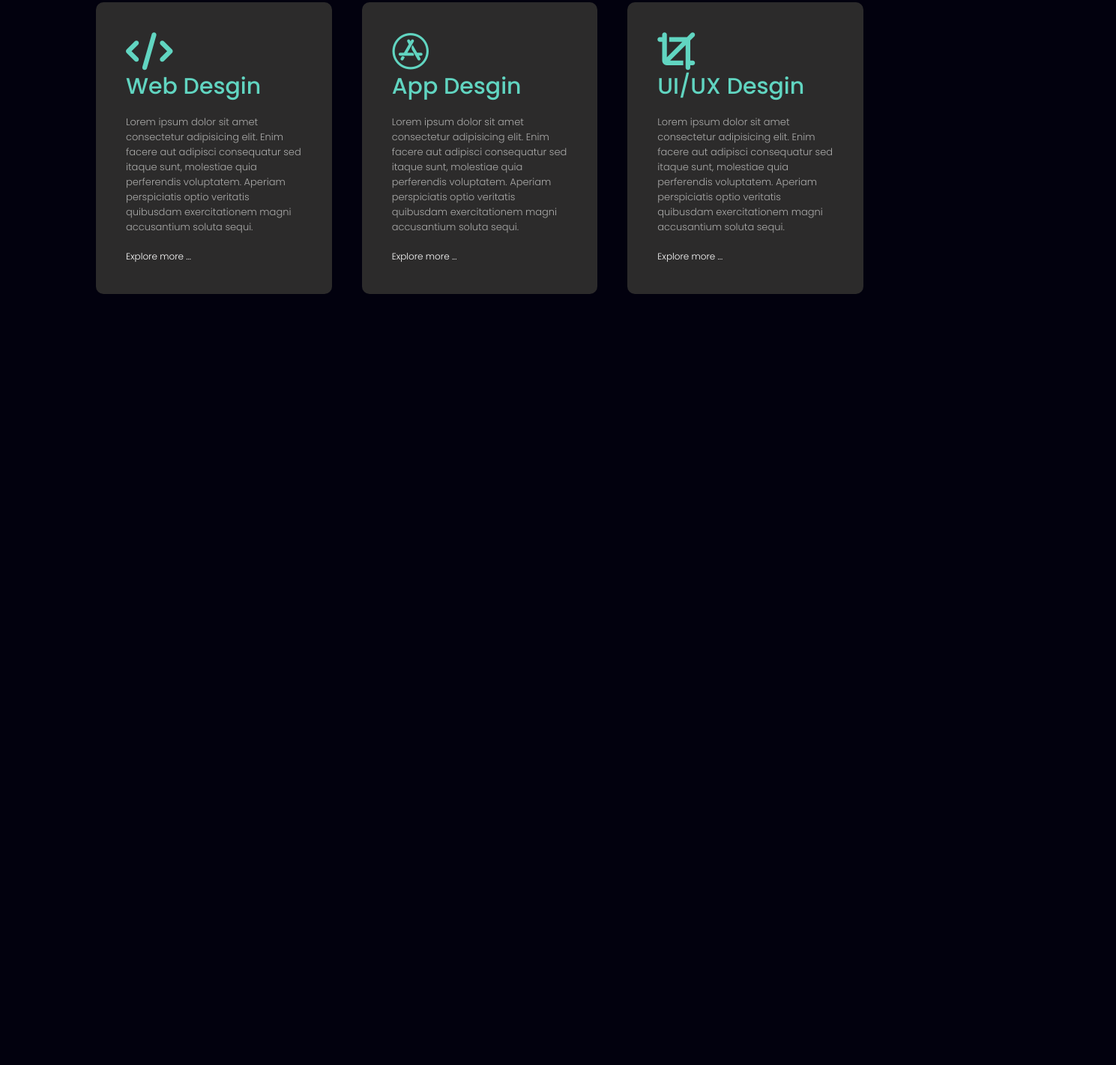
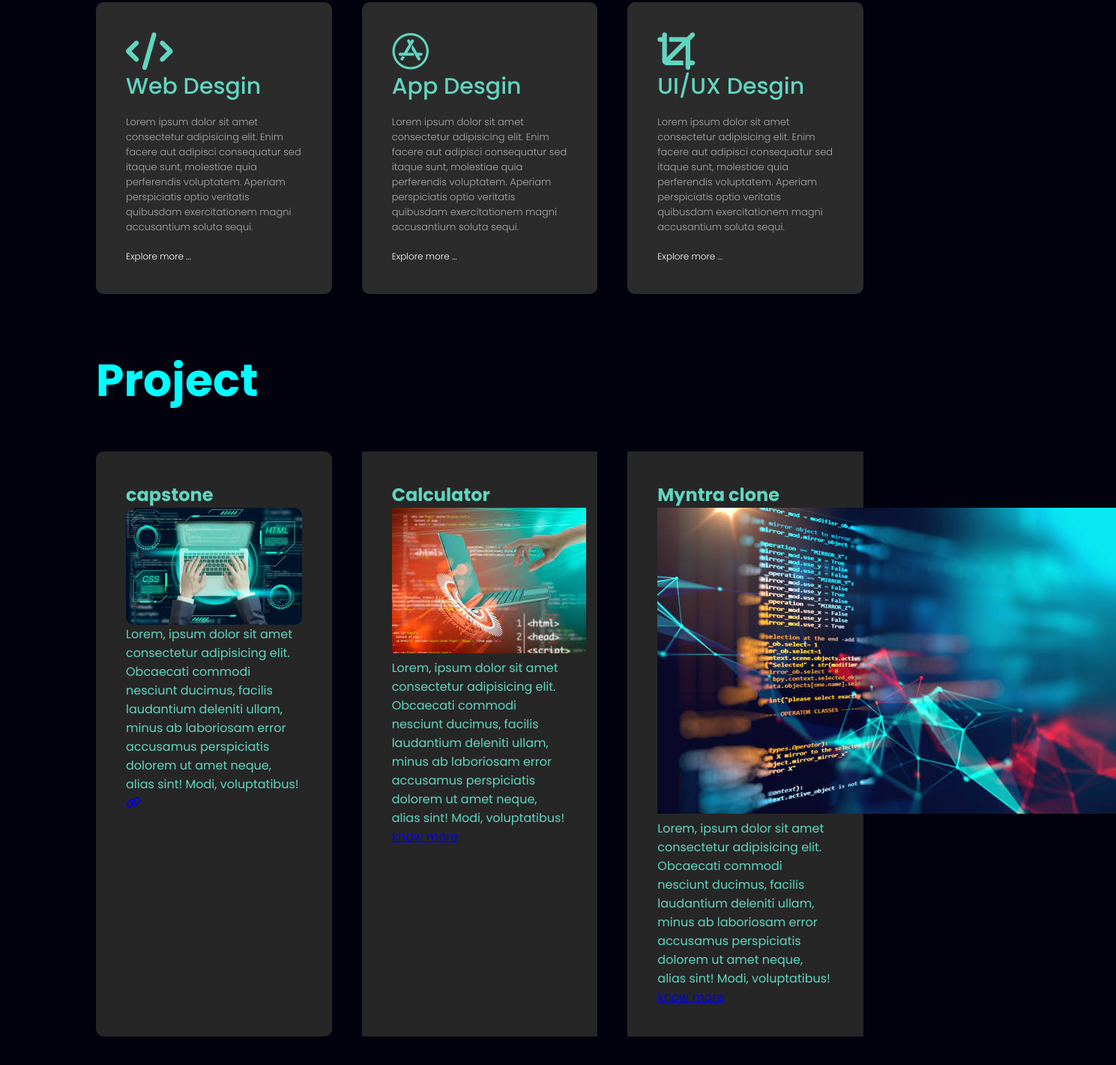
Before and after one commit to Gaurav-meena95/G.Meena_Portfolio, a plain HTML site: page index.html in a window 1280 px wide. Shown: the part 1562-2982 px from the top of the page at 75% size, 1489 px wide, since content can reach past the window. Before the commit the page ends 1964 px from the top, so only its background shows below. Drawn offline with Linux system fonts and the light colour scheme.

Commit message:
project  some more image

```diff
--- a/index.css
+++ b/index.css
@@ -176,3 +176,55 @@ font-size:30px ;
     cursor: pointer;
     transform: translateY(-10px);
 }
+
+/* ----------protfolio---- */
+#project{
+    padding: 50px 0;
+}
+.project-list{
+    display:grid;
+    grid-template-columns: repeat(auto-fit,minmax(250px,1fr));
+    grid-gap: 40px;
+    margin-top: 50px;
+
+}
+.project-list div{
+    background-color: #262626;
+    padding: 40px;
+
+}
+.proj{
+    border-radius: 10px;
+    position: relative;
+    overflow: hidden;
+    background-color: #ff004f;
+}
+.proj img{
+    width: 100%;
+    border-radius:10px;
+    display: block;
+
+}
+.layer{
+    height: 7700%;
+    width: 100%;
+    background:linear-gradient(rgba(0,0,0,0.6),#ff004f)
+    border-radius: 10px;
+    /* position: absolute; */
+    left: 0;
+    bottom: 0;
+    overflow: hidden;
+
+}
+.layer a{
+    text-decoration: none;
+    color: #fafbfb;
+}
+.layer p{
+    color: #ababaa;
+}
+.layer a i{
+    font-size: 30px;
+    margin-top: 20px;
+    color: #43ba73;
+}
--- a/index.html
+++ b/index.html
@@ -103,6 +103,38 @@
 </div>
 
 
+<!-- --------porffolio------- -->
+<div id="project">
+    <div class="container">
+        <h1 class="sub-title">Project</h1>
+        <div class="project-list">
+            <div class="proj">
+                <h2>capstone</h2>
+                <img src="IMages/download.jpeg" alt="">
+                <p>Lorem, ipsum dolor sit amet consectetur adipisicing elit. Obcaecati commodi nesciunt ducimus, facilis laudantium deleniti ullam, minus ab laboriosam error accusamus perspiciatis dolorem ut amet neque, alias sint! Modi, voluptatibus!</p>
+                <a href="#"><i class="fa-solid fa-link"></i></a>
+            </div>
+            <div>
+                <h2>Calculator</h2>
+                <img src="IMages/images.jpeg" alt="">
+                <p>Lorem, ipsum dolor sit amet consectetur adipisicing elit. Obcaecati commodi nesciunt ducimus, facilis laudantium deleniti ullam, minus ab laboriosam error accusamus perspiciatis dolorem ut amet neque, alias sint! Modi, voluptatibus!</p>
+                <a href="#">know more</a>
+            </div>
+            <div>
+                <h2>Myntra clone</h2>
+                <img src="IMages/istockphoto-871030872-612x612.jpg" alt="">
+                <p>Lorem, ipsum dolor sit amet consectetur adipisicing elit. Obcaecati commodi nesciunt ducimus, facilis laudantium deleniti ullam, minus ab laboriosam error accusamus perspiciatis dolorem ut amet neque, alias sint! Modi, voluptatibus!</p>
+                <a href="#">know more</a>
+            </div>
+        </div>
+
+
+    </div>
+
+</div>
+
+
+
     <script src="index.js"></script>
 </body>
 </html>
```
Also changed, not shown: IMages/cal.png (added), IMages/download.jpeg (added), IMages/images.jpeg (added), IMages/istockphoto-871030872-612x612.jpg (added), 1 other file.
